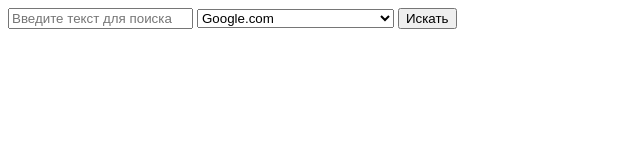
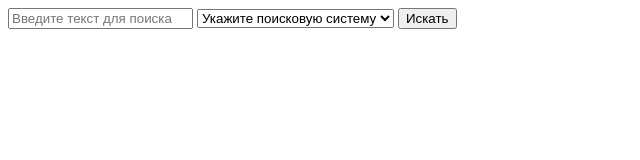
Before and after one commit to VarvarychAnton/search_link_test, a plain HTML site: page index.html in a window 1280 px wide. Shown: the whole page, without its empty margins (0-640 px from the left). Drawn offline with Linux system fonts and the light colour scheme.

Commit message:
Update index.html

```diff
--- a/index.html
+++ b/index.html
@@ -7,7 +7,7 @@
 	<div class="container">
 		<input method="POST" type="text" name="searchWord" id="searchWordID" placeholder="Введите текст для поиска">
 		<select id="systems">
-			<option disabled="disabled">Укажите поисковую систему</option>
+			<option disabled="disabled" selected="selected">Укажите поисковую систему</option>
 			<option value="google">Google.com</option>
 			<option value="bing">Bing.com</option>
 			<option value="ask">Ask.com</option>
```
